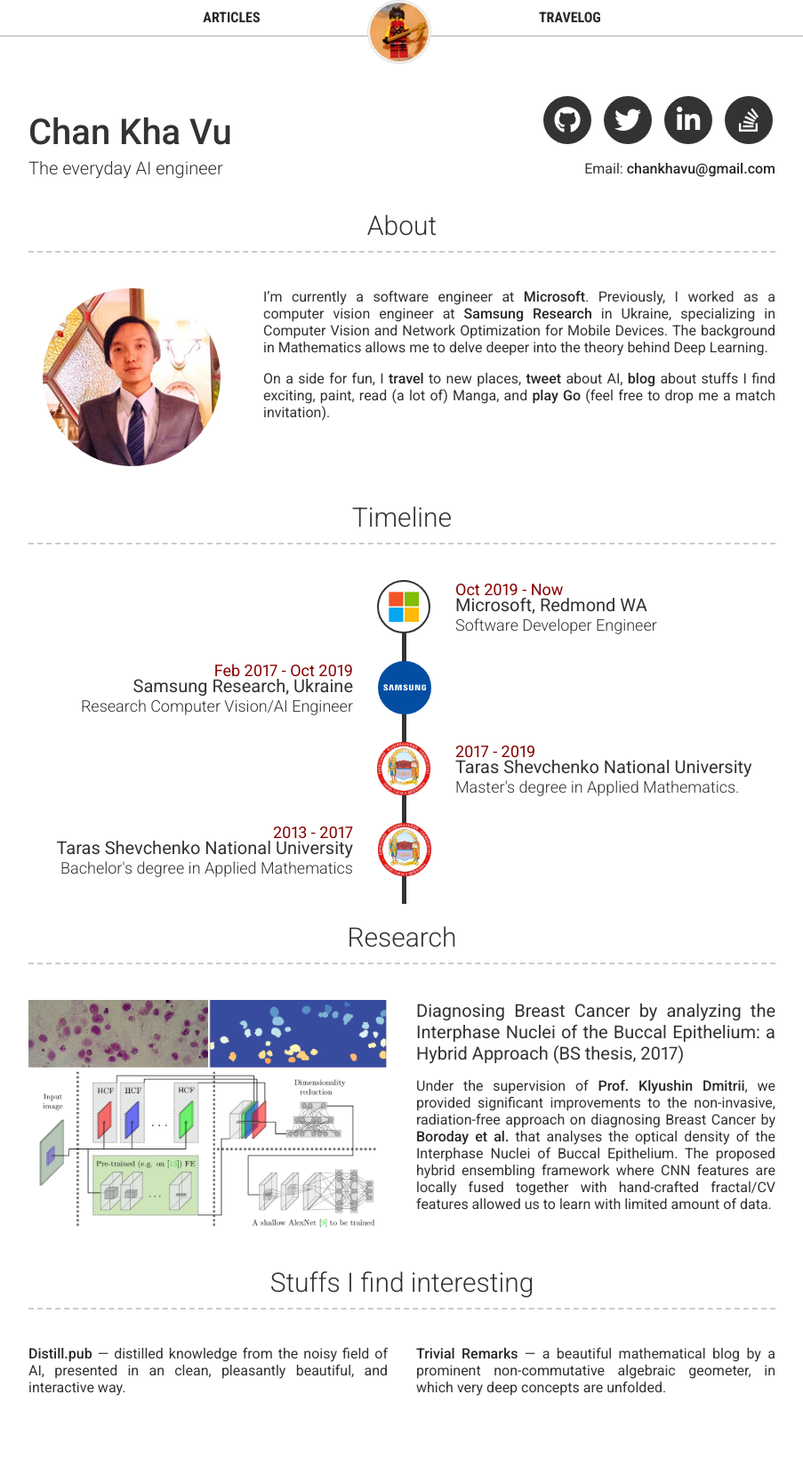
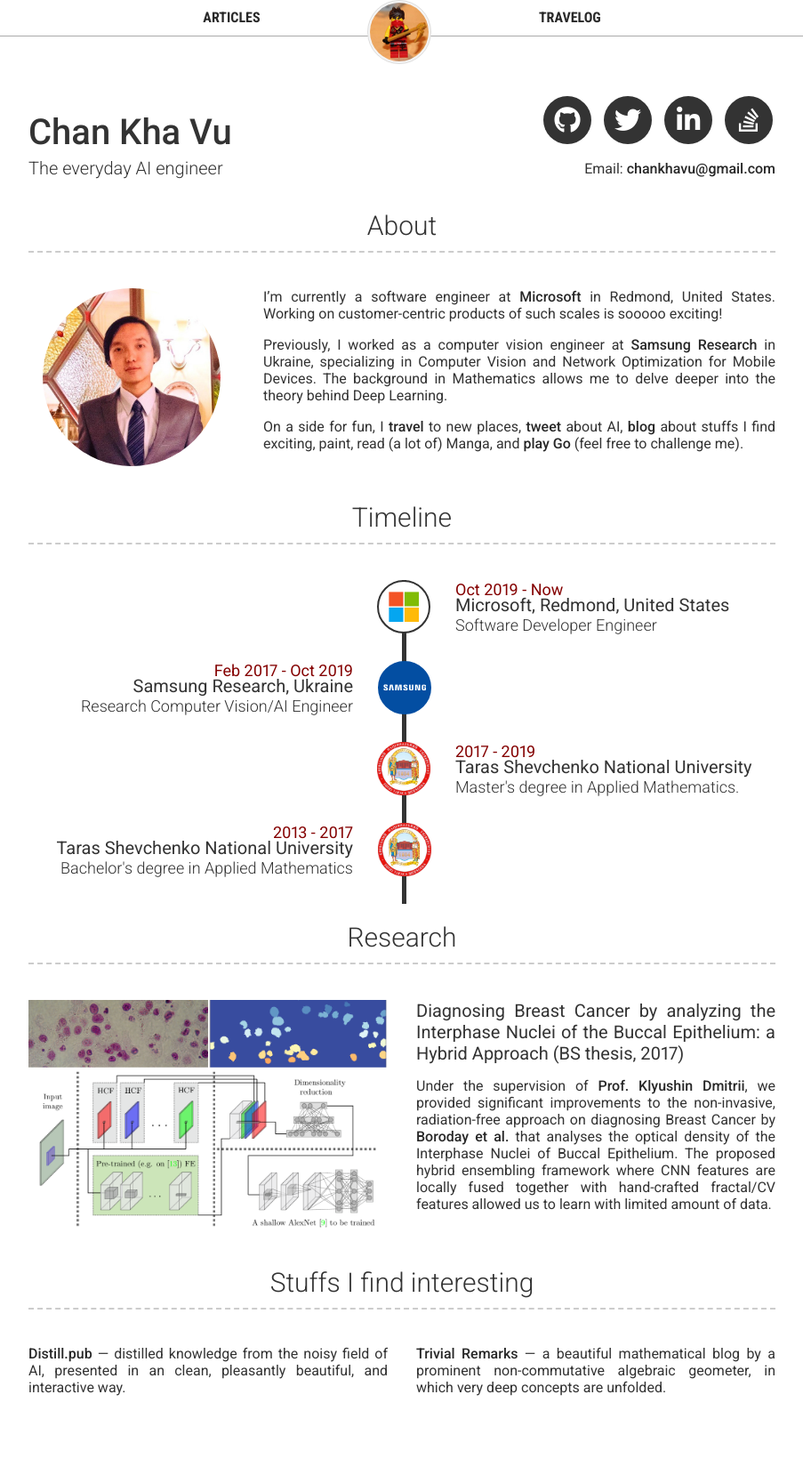
Before and after one commit to hav4ik/hav4ik.github.io, a Jekyll site: the page built from portfolio/index.html, in a window 1280 px wide. Shown: the whole page at 89% size, without its empty margins (188-1091 px from the left). Built offline with Jekyll 4.4.1, drawn with Linux system fonts in a browser that asks for light colours; nearby versions of some CDN libraries.

```diff
--- a/articles/index.html
+++ b/articles/index.html
@@ -15,6 +15,8 @@ permalink: /articles
       <div class="content-wrap">
         {% assign article_count = 0 %}
         {% for post in site.categories.articles %}
+          {% if post.hidden %}
+          {% else %}
             {% assign article_count = article_count | plus:1 %}
             {% if article_count > 1 %}
             <hr>
@@ -39,6 +41,7 @@ permalink: /articles
                 </div>
               </div><!-- info-preview -->
             </article>
+          {% endif %}
         {% endfor %}
 
       </div><!-- content-wrap -->
--- a/portfolio/sections/about.md
+++ b/portfolio/sections/about.md
@@ -1,11 +1,13 @@
 
-I'm currently a software engineer at [Microsoft][ms]. Previously, I worked as a computer vision engineer at [Samsung Research][srk] in Ukraine,
+I'm currently a software engineer at [Microsoft][msft] in Redmond, United States. Working on customer-centric products of such scales is sooooo exciting!
+
+Previously, I worked as a computer vision engineer at [Samsung Research][srk] in Ukraine,
 specializing in Computer Vision and Network Optimization for Mobile Devices. The background in Mathematics allows me to delve deeper into the theory behind Deep Learning.
 
 On a side for fun, I [travel][travelog] to new places, [tweet][twitter] about AI, [blog][blog] about stuffs I find exciting, paint,
-read (a lot of) Manga, and [play Go][ogs] (feel free to drop me a match invitation).
+read (a lot of) Manga, and [play Go][ogs] (feel free to challenge me).
 
-[ms]: https://www.microsoft.com
+[msft]: https://www.microsoft.com
 [srk]: https://research.samsung.com/srk
 [twitter]: https://twitter.com/chankhavu
 [cv]: #
--- a/portfolio/templates/timeline.html
+++ b/portfolio/templates/timeline.html
@@ -7,7 +7,7 @@
           <img src="/assets/img/microsoft.svg" style="width: 60%;" />
         </div>
         <div class="tdate">Oct 2019 - Now</div>
-        <div class="ttitle">Microsoft, Redmond WA</div>
+        <div class="ttitle">Microsoft, Redmond, United States</div>
         <div class="tdesc">Software Developer Engineer</div>
       </div>
 
```
Lines whose indentation alone changed are shown as unchanged.
